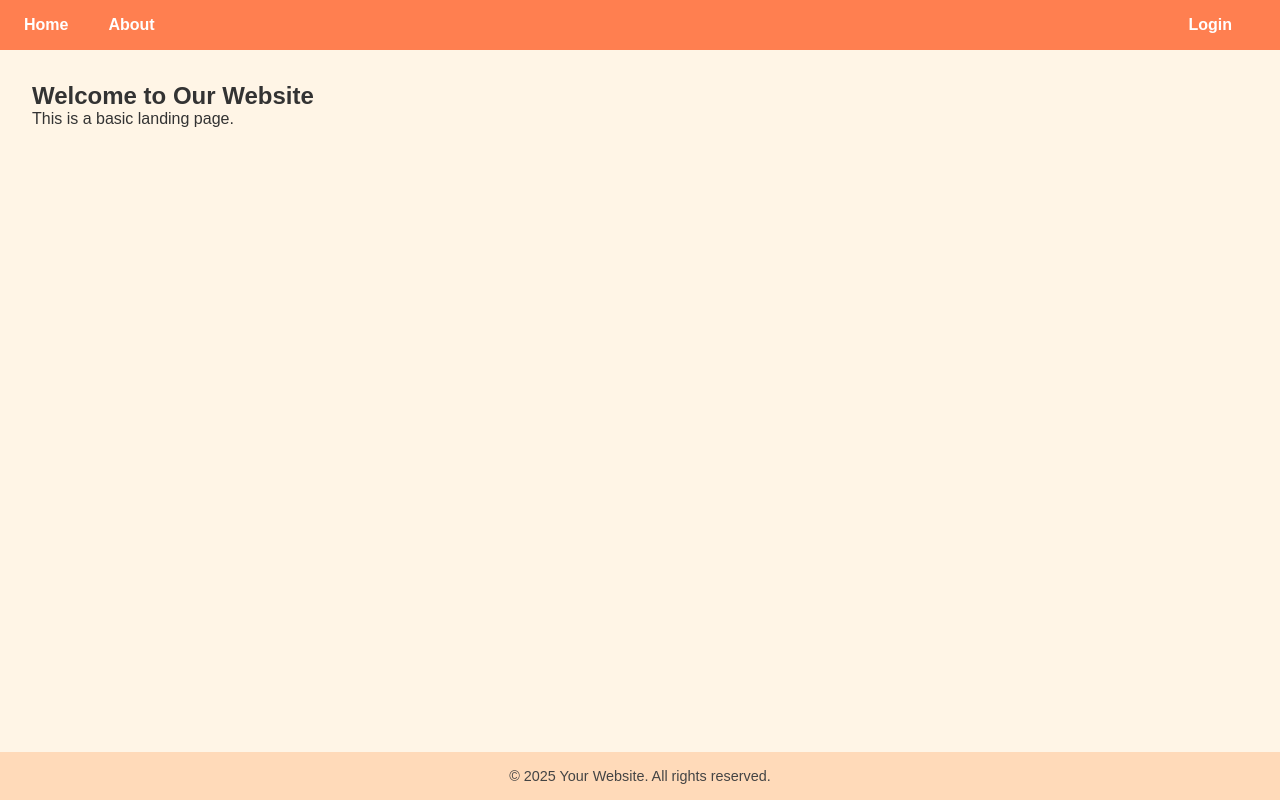
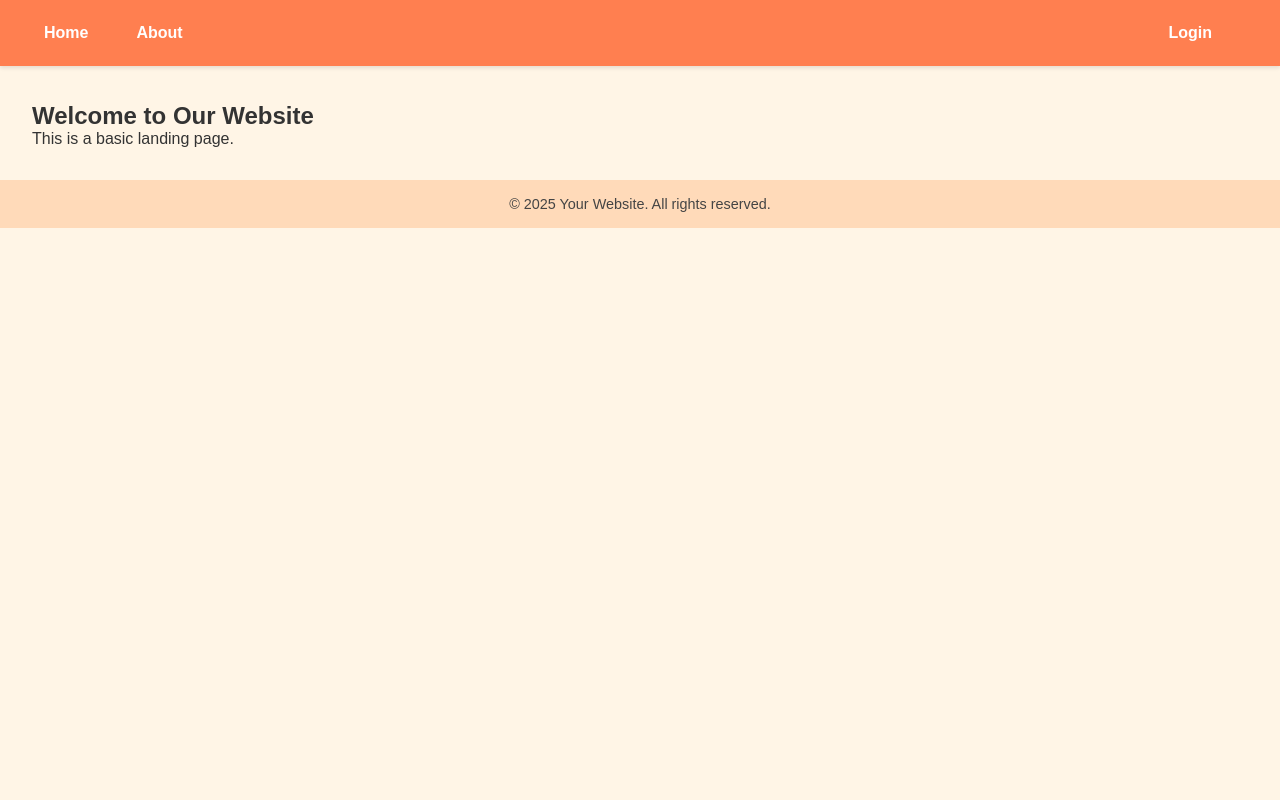
Before and after one commit to Creationmyth/RAIRDS_Monitoring_Hub, a plain HTML site: page index.html in a window 1280 px wide. Drawn offline with Linux system fonts and the light colour scheme.

Commit message:
Changes to make the website look better by fleshing out the nav bar

```diff
--- a/index.html
+++ b/index.html
@@ -6,6 +6,24 @@
     <title>Standard Website</title>
     <link rel="stylesheet" href="styles.css">
 </head>
+<script>
+    let lastScrollTop = 0;
+    const navbar = document.querySelector('.navbar');
+
+    window.addEventListener('scroll', function () {
+        let scrollTop = window.pageYOffset || document.documentElement.scrollTop;
+
+        if (scrollTop > lastScrollTop) {
+            // Scrolling down
+            navbar.style.top = "-80px";
+        } else {
+            // Scrolling up
+            navbar.style.top = "0";
+        }
+        lastScrollTop = scrollTop <= 0 ? 0 : scrollTop; // Avoid negative
+    });
+</script>
+
 <body>
 <header>
     <nav class="navbar">
--- a/styles.css
+++ b/styles.css
@@ -9,56 +9,64 @@ body {
     font-family: Arial, sans-serif;
     background-color: #fff5e6; /* light warm background */
     color: #333;
-    display: flex;
-    flex-direction: column;
+    padding-top: 70px; /* Prevent content hiding behind fixed nav */
     min-height: 100vh;
 }
 
-/* Nav Bar */
+/* Navbar */
 .navbar {
-    background-color: #ff7f50; /* coral (warm) */
-    padding: 1rem;
+    background-color: #ff7f50; /* coral */
+    position: fixed;
+    top: 0;
+    width: 100%;
+    z-index: 1000;
+    transition: top 0.3s ease-in-out;
+    box-shadow: 0 2px 4px rgba(0, 0, 0, 0.1);
 }
 
 .nav-links {
     list-style: none;
     display: flex;
-    justify-content: space-between;
+    justify-content: flex-start;
     align-items: center;
+    padding: 1rem 2rem;
 }
 
 .nav-links li {
     margin-right: 1.5rem;
+    transition: transform 0.3s ease;
 }
 
 .nav-links li a {
     text-decoration: none;
     color: #fff;
     font-weight: bold;
-    padding: 0.5rem;
-    transition: background 0.3s;
+    padding: 0.5rem 0.75rem;
+    transition: transform 0.3s ease, background 0.3s;
+    display: inline-block;
+    border-radius: 5px;
 }
 
 .nav-links li a:hover {
-    background-color: #ffb07c; /* lighter warm tone */
-    border-radius: 5px;
+    background-color: #ffb07c;
+    transform: scale(1.1);
 }
 
 .login-button {
     margin-left: auto;
 }
 
-/* Main Section */
+/* Main */
 main {
-    flex: 1;
     padding: 2rem;
 }
 
 /* Footer */
 footer {
-    background-color: #ffdab9; /* peach puff */
+    background-color: #ffdab9;
     text-align: center;
     padding: 1rem;
     color: #444;
     font-size: 0.9rem;
+    margin-top: auto;
 }
```
